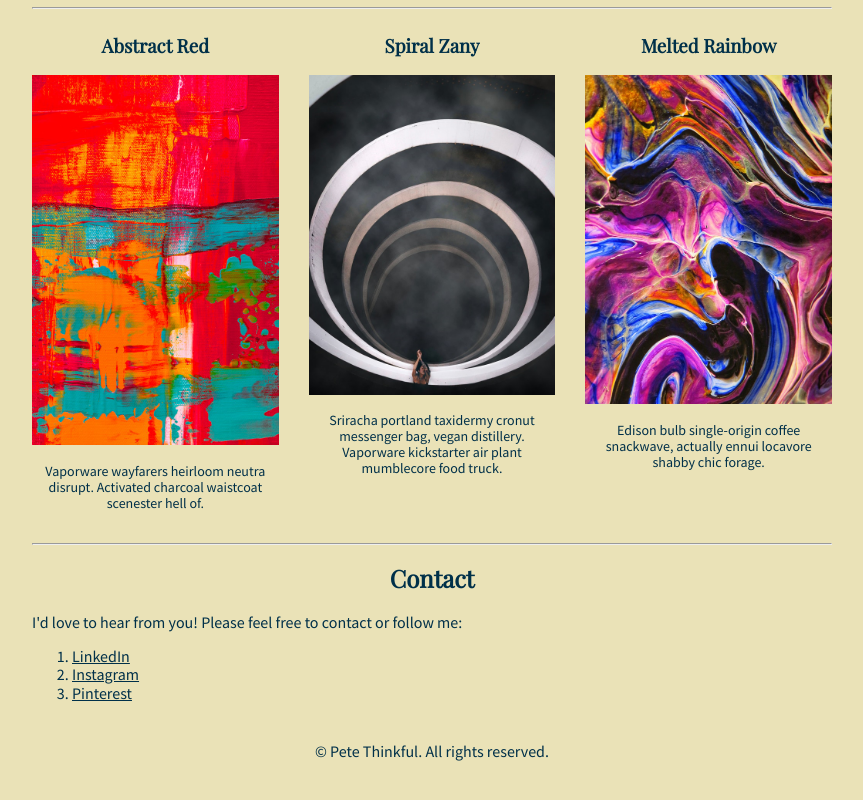
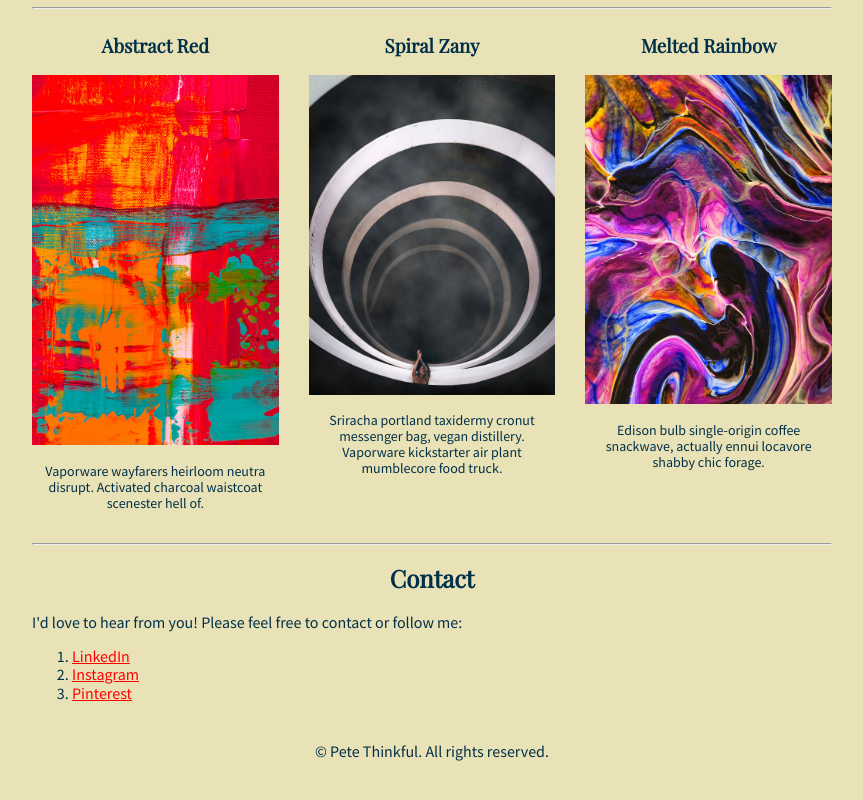
Before and after one commit to JonnyCash-glitch/starter-pete-thinkful-portfolio, a website: page index.html in a window 1280 px wide. Shown: the part 596-1396 px from the top of the page, without its empty margins (208-1071 px from the left). Drawn offline with nearby package versions, Linux system fonts and the light colour scheme.

Commit message:
second try to update remote git

```diff
--- a/style.css
+++ b/style.css
@@ -128,7 +128,7 @@ main {
 
 /* Contact Section Styles */
 #contact a {
-  color: #003049;
+  color: #ff0000;
 }
 
 #contact a:hover {
```
Also changed, not shown: package.json (added, +20 -0 lines).
